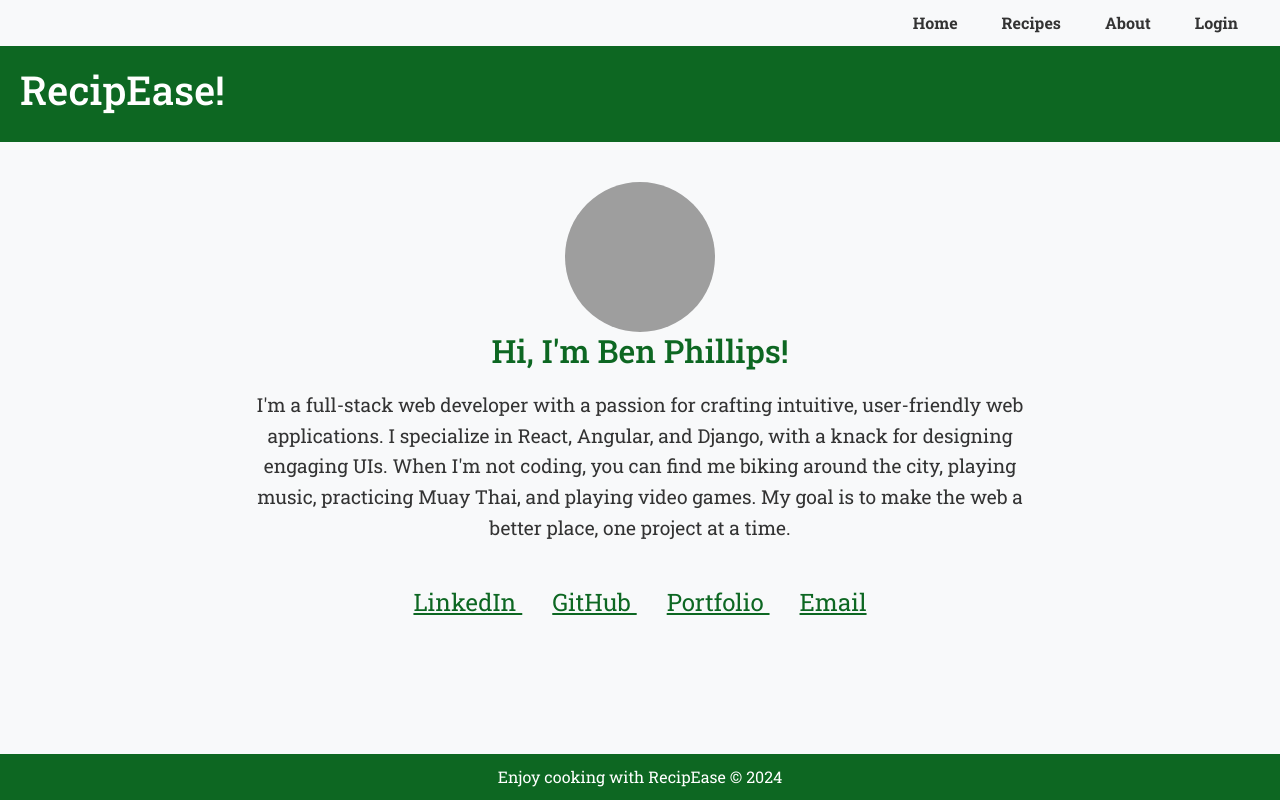
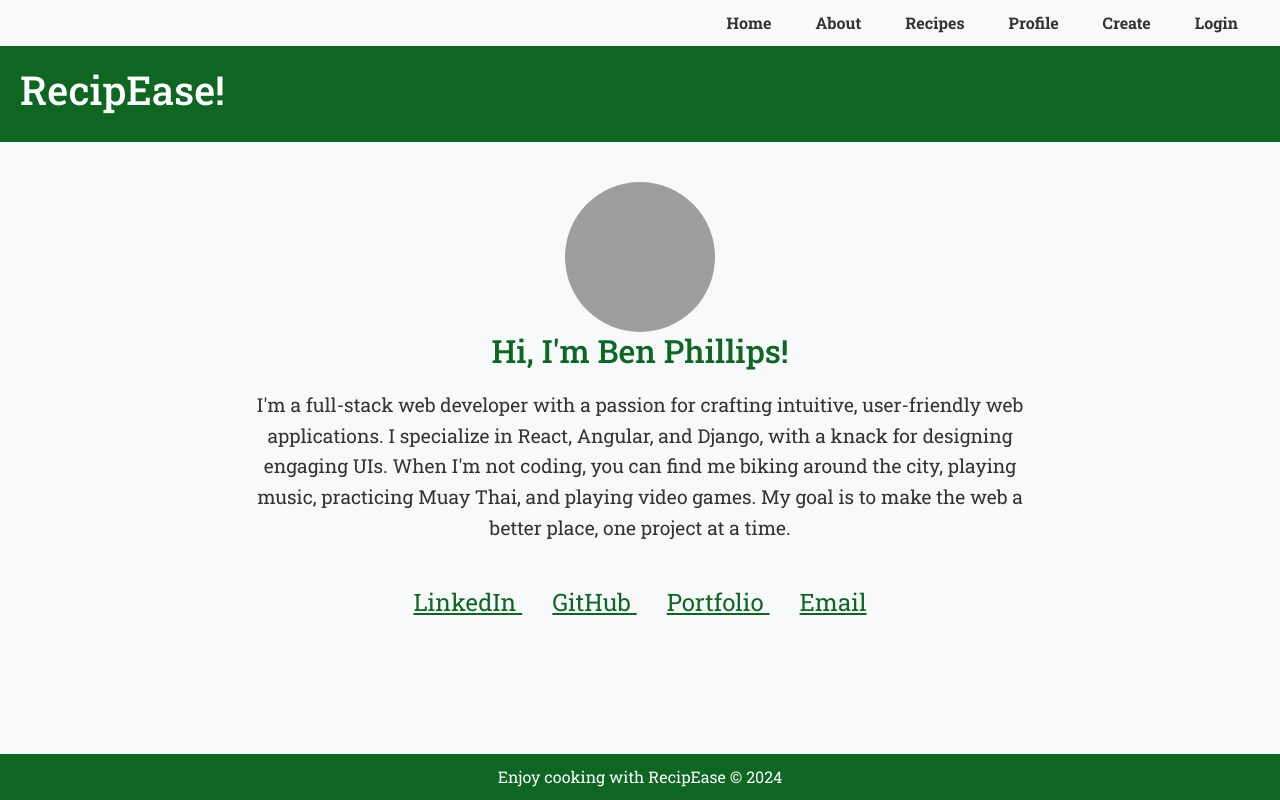
Before and after one commit to bphil1041/recipe-app, a Django app: page /about/ in a window 1280 px wide. Run offline with Django 4.2, Linux system fonts and the light colour scheme; grey boxes are pictures that could not be loaded.

Commit message:
Update base.html

```diff
--- a/A2_Recipe_App/src/recipes/templates/recipes/base.html
+++ b/A2_Recipe_App/src/recipes/templates/recipes/base.html
@@ -12,9 +12,18 @@
     <link rel="preconnect" href="https://fonts.gstatic.com" crossorigin>
     <link href="https://fonts.googleapis.com/css2?family=Roboto+Slab:wght@100..900&display=swap" rel="stylesheet">
     <style>
+        html,
         body {
+            height: 100%;
+            margin: 0;
             font-family: 'Roboto Slab', serif;
-            margin: 0;
+            display: flex;
+            flex-direction: column;
+        }
+
+        /* Main content should grow to fill available space */
+        main {
+            flex-grow: 1;
         }
 
         /* Header Styles */
@@ -24,8 +33,6 @@
             padding: 20px;
             text-align: left;
         }
-
-
 
         /* Section Styles */
         .section {
@@ -52,14 +59,11 @@
             margin-left: 35%;
         }
 
-
-
         /* New Styles for Recipe Details */
         h2,
         h3 {
             margin-bottom: 10px;
             color: #0d6722;
-            /* Change heading color to match the header */
         }
 
         p,
@@ -67,14 +71,11 @@
             margin: 0;
             padding: 0;
             line-height: 1.6;
-            /* Improved line height for readability */
         }
 
         ul {
             list-style-type: disc;
-            /* Use disc for ingredients list */
             padding-left: 20px;
-            /* Indent the list */
         }
 
         .nav-button {
@@ -135,12 +136,12 @@
 
         /* Footer Styles */
         footer {
+            background-color: #0d6722;
+            color: white;
             text-align: center;
             padding: 10px;
-            background-color: #0d6722;
+            width: 100%;
         }
-
-
 
         /* Responsive Styles */
         @media (max-width: 900px) {
@@ -178,10 +179,11 @@
     <nav>
         <ul>
             <li class="nav-button"><a href="{% url 'home' %}">Home</a></li>
+            <li class="nav-button"><a href="{% url 'about' %}">About</a></li>
             <li class="nav-button"><a href="{% url 'recipes_list' %}">Recipes</a></li>
-            <li class="nav-button"><a href="{% url 'about' %}">About</a></li>
+            <li class="nav-button"><a href="{% url 'profile' %}">Profile</a></li>
+            <li class="nav-button"><a href="{% url 'add_recipe' %}">Create</a></li>
 
-            <!-- Check if the user is authenticated -->
             {% if user.is_authenticated %}
             <li class="nav-button"><a href="{% url 'logout' %}">Logout</a></li>
             {% else %}
```
